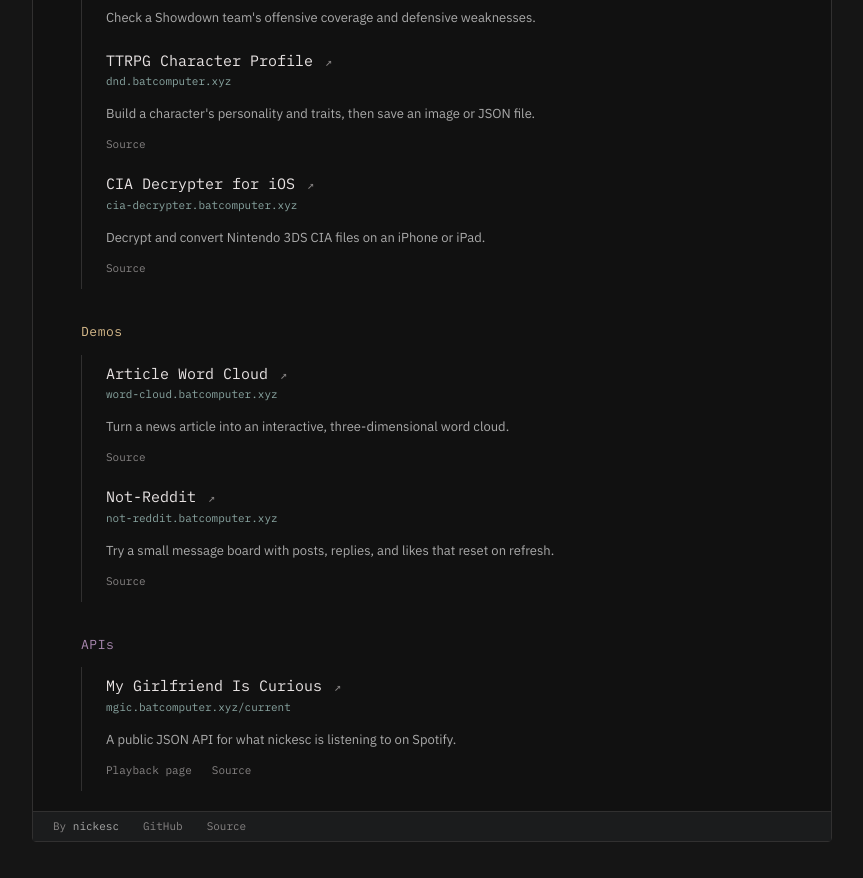
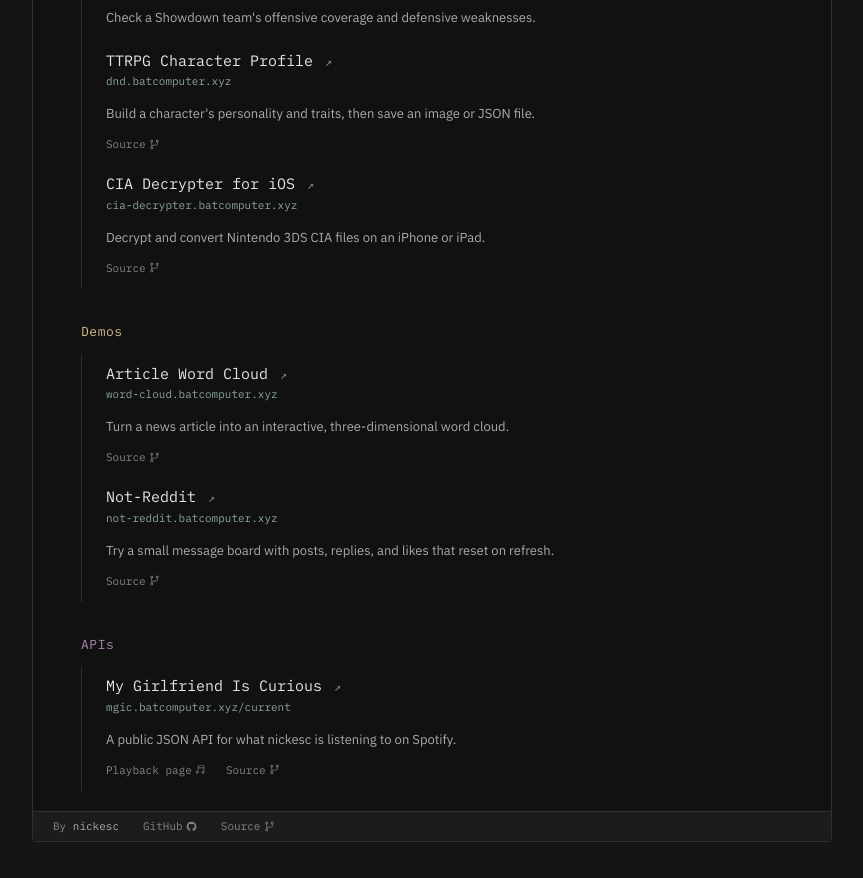
Before and after one commit to nickesc/batcomputer.xyz, a SvelteKit app: page / in a window 1280 px wide. Shown: the part 320-1198 px from the top of the page, without its empty margins (208-1071 px from the left). Built offline with nearby package versions, Linux system fonts and the light colour scheme.

Commit message:
add link icons

```diff
--- a/src/lib/components/ProjectRow.svelte
+++ b/src/lib/components/ProjectRow.svelte
@@ -1,5 +1,7 @@
 <script lang="ts">
 	import type { Project } from '#lib/data/catalog.js';
+	import Source from './source.svelte';
+	import Music from './music.svelte';
 
 	let { project }: { project: Project } = $props();
 </script>
@@ -15,10 +17,17 @@
 	{#if project.source || project.website}
 		<div class="project-extras">
 			{#if project.website}
-				<a href={project.website.url}>{project.website.label}</a>
+				<a href={project.website.url}
+					>{project.website.label}
+					{#if project.domain === 'mgic.batcomputer.xyz/current'}
+						<Music />
+					{/if}</a
+				>
 			{/if}
 			{#if project.source}
-				<a href={project.source} aria-label={`Source code for ${project.name}`}> Source </a>
+				<a href={project.source} aria-label={`Source code for ${project.name}`}>
+					Source <Source />
+				</a>
 			{/if}
 		</div>
 	{/if}
@@ -70,7 +79,7 @@
 	.project-extras a {
 		display: inline-flex;
 		align-items: center;
-		gap: 0.5rem;
+		gap: 0.2rem;
 		color: var(--quiet);
 		font-size: 0.6875rem;
 	}
--- /dev/null
+++ b/src/lib/components/github.svelte
@@ -0,0 +1,11 @@
+<script lang="ts">
+	let { width = '1em', height = '1em' }: { width?: string; height?: string } = $props();
+</script>
+
+<svg {width} {height} viewBox="0 0 32 32"
+	><path
+		fill="currentColor"
+		style="fill-rule:evenodd;"
+		d="M16,2a14,14,0,0,0-4.43,27.28c.7.13,1-.3,1-.67s0-1.21,0-2.38c-3.89.84-4.71-1.88-4.71-1.88A3.71,3.71,0,0,0,6.24,22.3c-1.27-.86.1-.85.1-.85A2.94,2.94,0,0,1,8.48,22.9a3,3,0,0,0,4.08,1.16,2.93,2.93,0,0,1,.88-1.87c-3.1-.36-6.37-1.56-6.37-6.92a5.4,5.4,0,0,1,1.44-3.76,5,5,0,0,1,.14-3.7s1.17-.38,3.85,1.43a13.3,13.3,0,0,1,7,0c2.67-1.81,3.84-1.43,3.84-1.43a5,5,0,0,1,.14,3.7,5.4,5.4,0,0,1,1.44,3.76c0,5.38-3.27,6.56-6.39,6.91a3.33,3.33,0,0,1,.95,2.59c0,1.87,0,3.38,0,3.84s.25.81,1,.67A14,14,0,0,0,16,2Z"
+	/></svg
+>
--- /dev/null
+++ b/src/lib/components/music.svelte
@@ -0,0 +1,10 @@
+<script lang="ts">
+	let { width = '1em', height = '1em' }: { width?: string; height?: string } = $props();
+</script>
+
+<svg {width} {height} viewBox="0 0 32 32">
+	<path
+		fill="currentColor"
+		d="M25,4H10A2.002,2.002,0,0,0,8,6V20.5563A3.9551,3.9551,0,0,0,6,20a4,4,0,1,0,4,4V12H25v8.5562A3.9545,3.9545,0,0,0,23,20a4,4,0,1,0,4,4V6A2.0023,2.0023,0,0,0,25,4ZM6,26a2,2,0,1,1,2-2A2.0023,2.0023,0,0,1,6,26Zm17,0a2,2,0,1,1,2-2A2.0027,2.0027,0,0,1,23,26ZM10,6H25v4H10Z"
+	/>
+</svg>
--- /dev/null
+++ b/src/lib/components/source.svelte
@@ -0,0 +1,11 @@
+<script lang="ts">
+	let { width = '1em', height = '1em' }: { width?: string; height?: string } = $props();
+</script>
+
+<svg {width} {height} viewBox="0 0 32 32">
+	<path
+		fill="currentColor"
+		style="stroke-width: 0px;"
+		d="m20,6c0,1.8587,1.2795,3.4109,3,3.858v4.142c0,1.6543-1.3457,3-3,3h-8c-1.1299,0-2.1617.391-3,1.0256v-8.1676c1.7203-.4471,3-1.9993,3-3.858,0-2.2061-1.7944-4-4-4s-4,1.7939-4,4c0,1.8587,1.2797,3.4108,3,3.858v12.142s0,.142,0,.142c-1.7203.4473-3,1.9997-3,3.858,0,2.2056,1.7944,4,4,4s4-1.7944,4-4c0-1.8583-1.2797-3.4107-3-3.858v-.142c0-1.6543,1.3457-3,3-3h8c2.7568,0,5-2.2432,5-5v-4.142c1.7205-.4471,3-1.9993,3-3.858,0-2.2061-1.7939-4-4-4s-4,1.7939-4,4Zm-14,0c0-1.1025.897-2,2-2s2,.8975,2,2c0,1.1025-.897,2-2,2s-2-.8975-2-2Zm4,20c0,1.103-.897,2-2,2s-2-.897-2-2,.897-2,2-2,2,.897,2,2ZM26,6c0,1.1025-.8975,2-2,2s-2-.8975-2-2c0-1.1025.8975-2,2-2s2,.8975,2,2Z"
+	/>
+</svg>
--- a/src/routes/+layout.svelte
+++ b/src/routes/+layout.svelte
@@ -4,6 +4,8 @@
 	import '@fontsource/ibm-plex-sans/latin-400.css';
 	import favicon from '#lib/assets/favicon.svg';
 	import type { LayoutProps } from './$types';
+	import GitHub from '#lib/components/github.svelte';
+	import Source from '#lib/components/source.svelte';
 
 	let { children }: LayoutProps = $props();
 </script>
@@ -27,8 +29,8 @@
 
 		<footer class="site-footer">
 			<p>By <a href="https://nickesc.io">nickesc</a></p>
-			<a href="https://github.com/nickesc">GitHub</a>
-			<a href="https://github.com/nickesc/batcomputer.xyz">Source</a>
+			<a href="https://github.com/nickesc"> GitHub <GitHub /></a>
+			<a href="https://github.com/nickesc/batcomputer.xyz"> Source <Source /></a>
 		</footer>
 	</div>
 </div>
@@ -155,6 +157,12 @@
 		color: var(--muted);
 	}
 
+	.site-footer a {
+		display: inline-flex;
+		align-items: center;
+		gap: 0.2rem;
+	}
+
 	.window-bar {
 		display: flex;
 		align-items: center;
```
